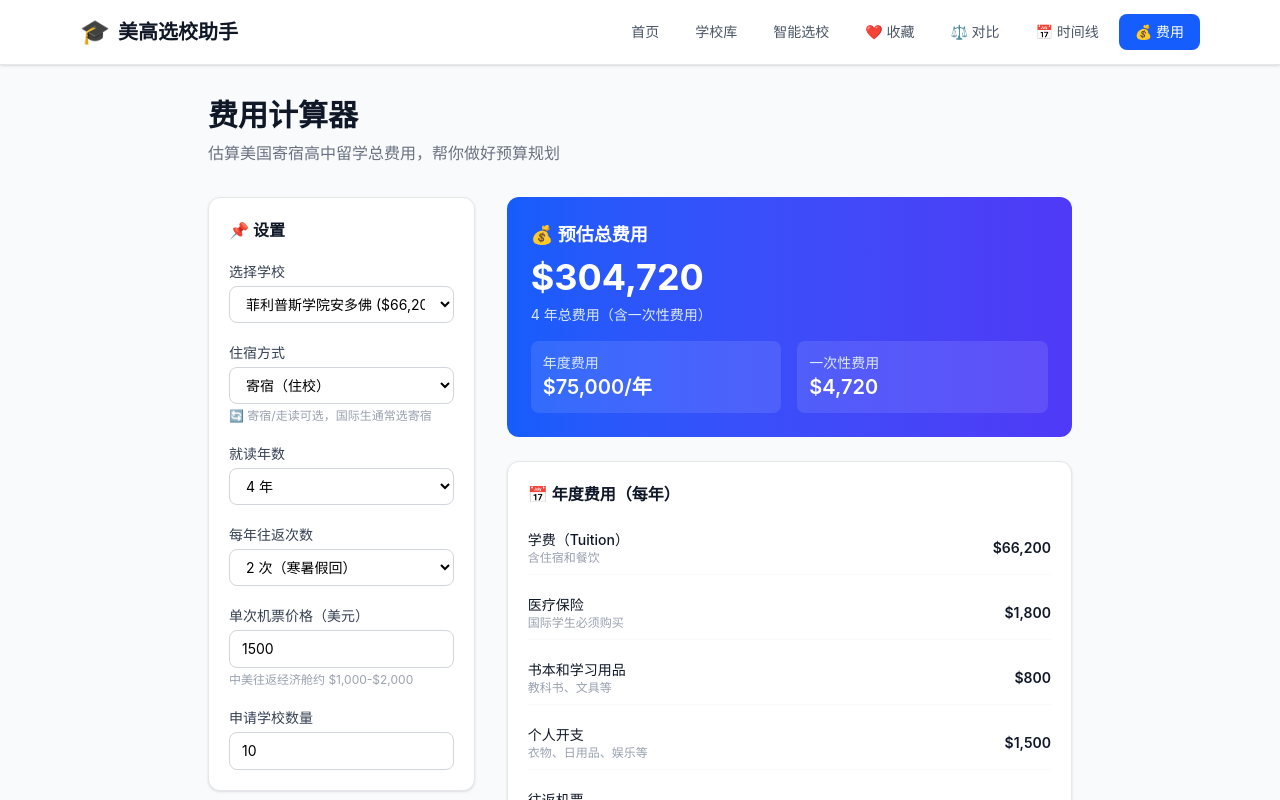
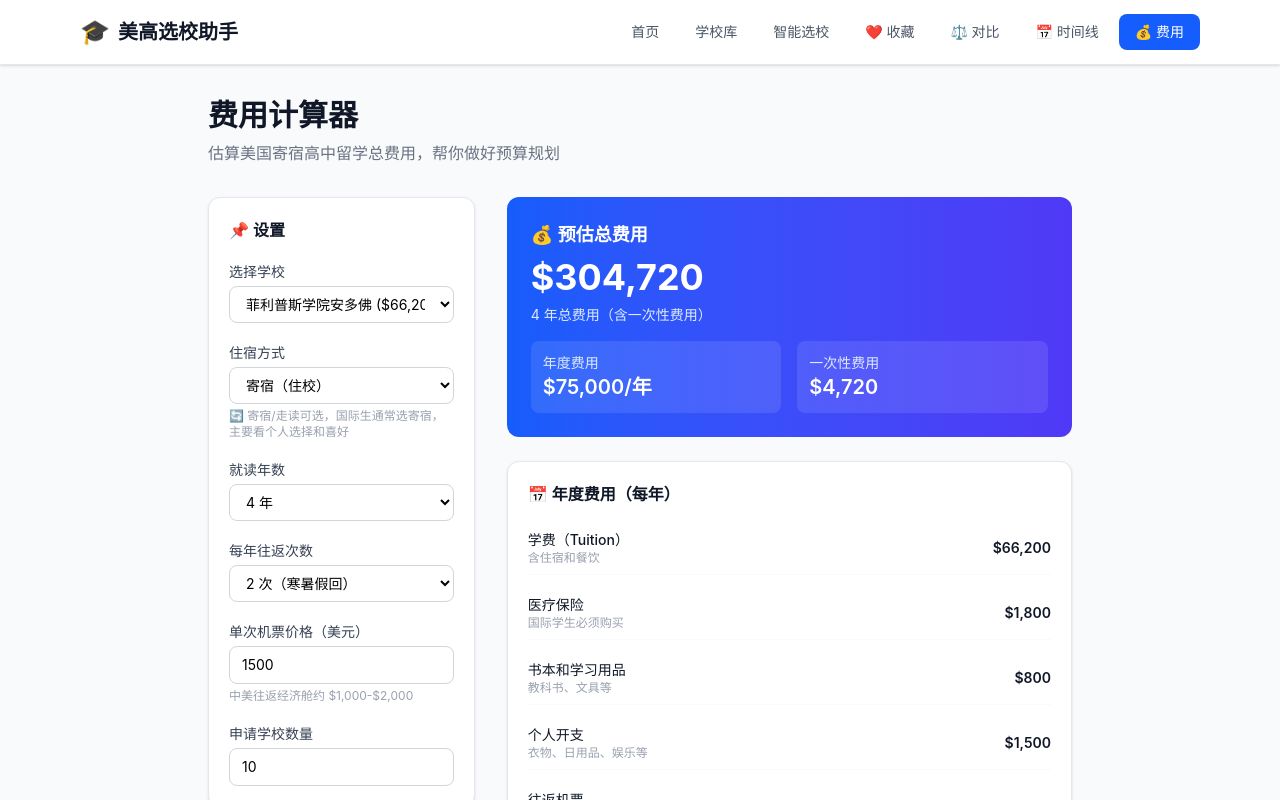
Before and after one commit to Hshyyy/meigao-helper, a React (Vite) app: page /cost in a window 1280 px wide. Shown: the top 800 px of the page. Built offline with nearby package versions, Linux system fonts and the light colour scheme.

Commit message:
混合型学校提示加上'主要看个人选择和喜好'

```diff
--- a/src/pages/CostCalculator.tsx
+++ b/src/pages/CostCalculator.tsx
@@ -158,7 +158,7 @@ export default function CostCalculator() {
               <p className="text-xs text-gray-400 mt-1">
                 {isPureBoarding && "✅ 纯寄宿学校，学费含住宿和餐饮"}
                 {isPureDay && "⚠️ 纯走读学校，需自行安排住宿"}
-                {isMixed && "🔄 寄宿/走读可选，国际生通常选寄宿"}
+                {isMixed && "🔄 寄宿/走读可选，国际生通常选寄宿，主要看个人选择和喜好"}
               </p>
             </div>
 
```
